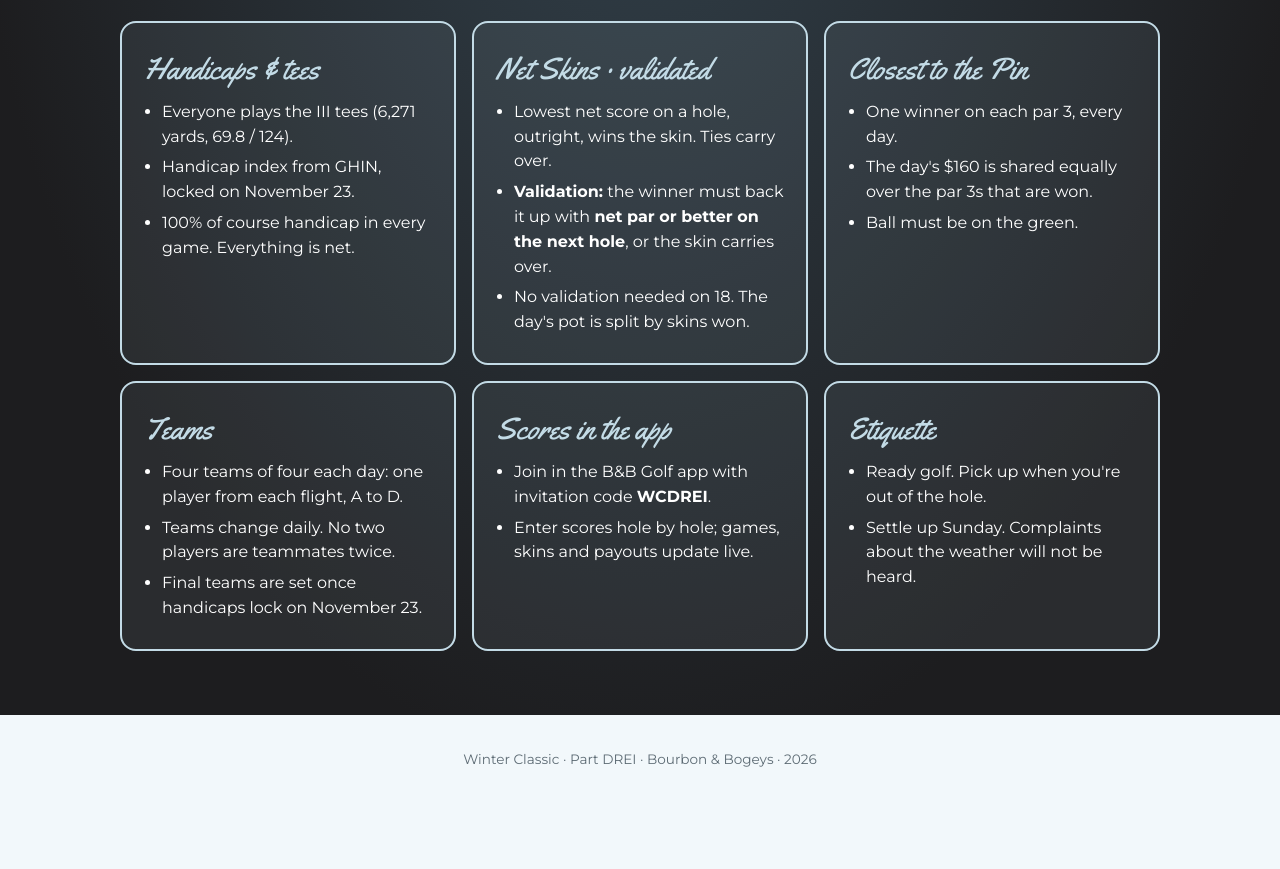
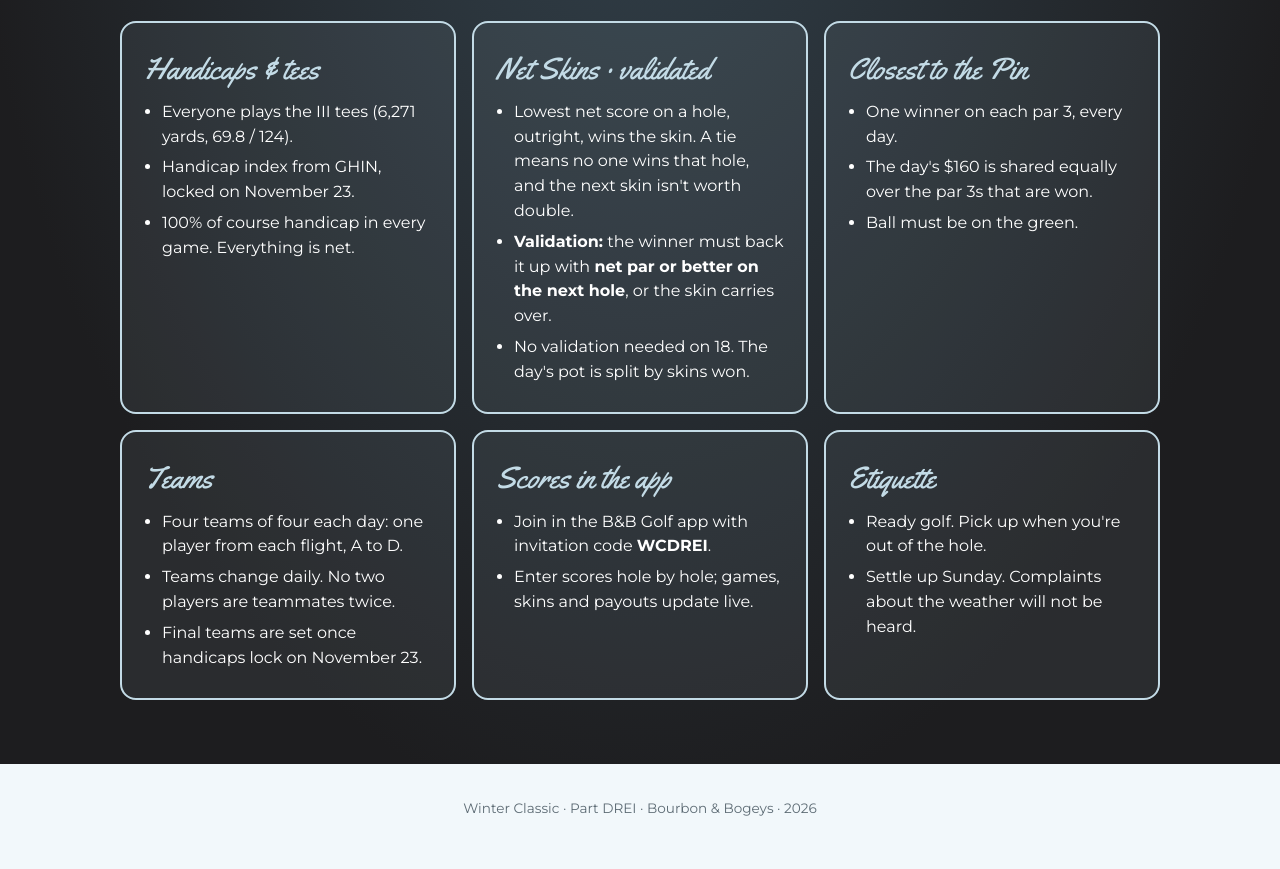
Before and after one commit to dosherm/winter-classic-drei, a plain HTML site: page index.html in a window 1280 px wide. Shown: the part 3873-4742 px from the top of the page. Before the commit the page ends 4693 px from the top, so only its background shows below. Drawn offline with Linux system fonts and the light colour scheme; no server answers.

Commit message:
Net Skins: ties don't carry over

```diff
--- a/index.html
+++ b/index.html
@@ -303,7 +303,7 @@
       <div class="card">
         <h3>Net Skins · validated</h3>
         <ul>
-          <li>Lowest net score on a hole, outright, wins the skin. Ties carry over.</li>
+          <li>Lowest net score on a hole, outright, wins the skin. A tie means no one wins that hole, and the next skin isn't worth double.</li>
           <li><b>Validation:</b> the winner must back it up with <b>net par or better on the next hole</b>, or the skin carries over.</li>
           <li>No validation needed on 18. The day's pot is split by skins won.</li>
         </ul>
```
